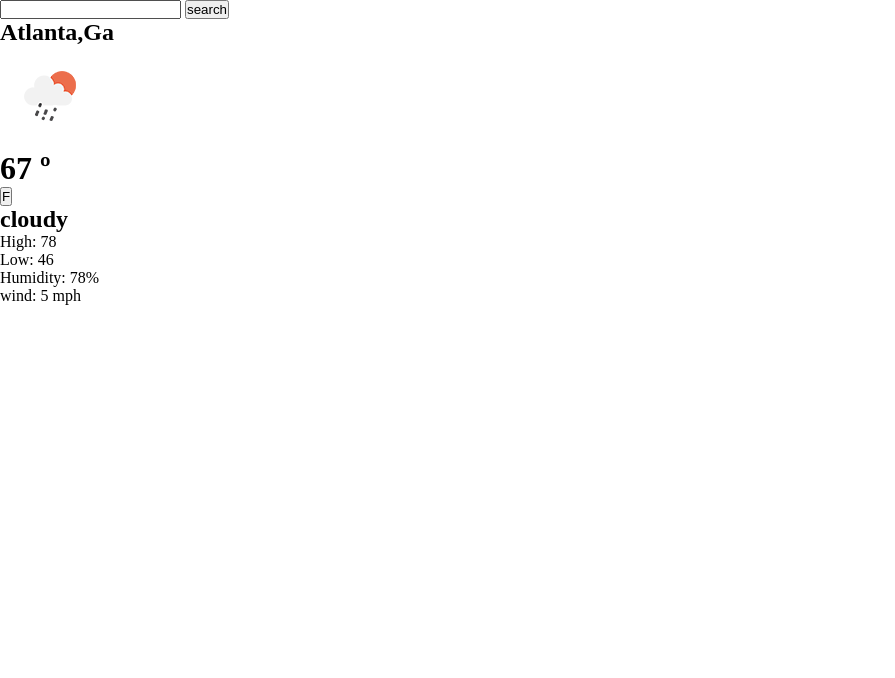
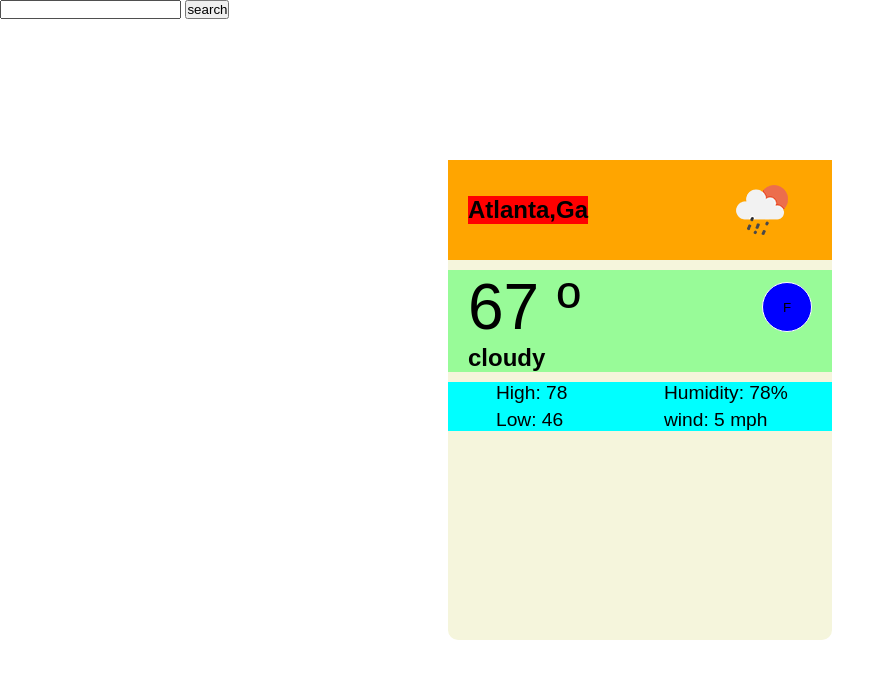
Before and after one commit to ATulipsDelima/weather-app, a website built with webpack: page src/index.html in a window 1280 px wide. Shown: the whole page, without its empty margins (0-895 px from the left). Built offline with nearby package versions, Linux system fonts and the light colour scheme; no server answers.

Commit message:
rough styling

```diff
--- a/src/index.html
+++ b/src/index.html
@@ -20,7 +20,7 @@
         </div>
         <div class="current-condition">
             <div class="temp">
-                <h1 id="current-temp">67 <span>&#186</span></h1>
+                <p id="current-temp">67 <span>&#186</span></p>
                 <button id="current-deg">F</button>
             </div>
             <h2 id="weather-description">cloudy</h2>
@@ -28,8 +28,8 @@
         </div>
         <div class="other-info">
             <p id="high">High: 78</p>
+            <p id="humidity">Humidity: 78%</p>
             <p id="low">Low: 46</p>
-            <p id="humidity">Humidity: 78%</p>
             <p id="wind">wind: 5 mph</p>
         </div>
     </div>
--- a/src/js/degreeConverter.js
+++ b/src/js/degreeConverter.js
@@ -12,7 +12,7 @@ const toFahrenheit = (current, low, high)=>{
 
     //assidn data to elements
 
-    currentTemp.textContent = currentF;
+    currentTemp.textContent = currentF + " \u00B0";
     lowTemp.textContent = "Low: " + lowF;
     highTemp.textContent = "High: " + highF;
 }
@@ -31,7 +31,7 @@ const toCelsius = (current, low, high)=>{
 
     //assidn data to elements
 
-    currentTemp.textContent = currentF;
+    currentTemp.textContent = currentF + " \u00B0";
     lowTemp.textContent = "Low: " + lowF;
     highTemp.textContent = "High: " + highF;
 }
--- a/src/style.css
+++ b/src/style.css
@@ -2,4 +2,85 @@
     margin: 0;
     padding: 0;
     box-sizing: border-box;
+    font-family: sans-serif;
 }
+
+/* card */
+.card{
+    background-color: beige;
+    position: absolute;
+    left: 50%;
+    top: 50%;
+    transform: translate(-50%, -50%);
+    width: 30%;
+    height: 60%;
+    border-radius: 10px;;
+    display: flex;
+    flex-flow: column nowrap;
+}
+
+/* city info */
+.city-state{
+    background-color: orange;
+    padding-left: 20px;
+    padding-right: 20px;
+    margin-bottom: 10px;
+    display: flex;
+    align-items: center;
+    justify-content: space-between;
+}
+
+.city-state #location{
+    display: inline;
+    background-color: red;
+}
+
+.city-state #weather-pic{
+
+}
+
+/* end city info */
+
+/* current condition */
+.current-condition{
+    background-color: palegreen;
+    padding-left: 20px;
+    margin-bottom: 10px;
+    padding-right: 20px;
+}
+/* current temp */
+.temp{
+    display: flex;
+    align-items: center;
+    justify-content: space-between;
+}
+
+.temp #current-temp{
+    margin-right: 20px;
+    font-size: 400%;
+}
+.temp #current-deg{
+    width: 50px;
+    height: 50px;
+    border-radius: 50%;
+    border: solid 1px white;
+    background-color: blue;
+
+}
+
+/* end current temp */
+
+/* end current condition */
+.other-info{
+    background-color: aqua;
+    display: grid;
+    grid-template:repeat(2, 1fr)/ repeat(2, 1fr) ;
+    padding-left: 3rem;
+    row-gap: 5px;
+
+}
+.other-info P{
+    font-size: 120%;
+}
+
+/* end card */
```
